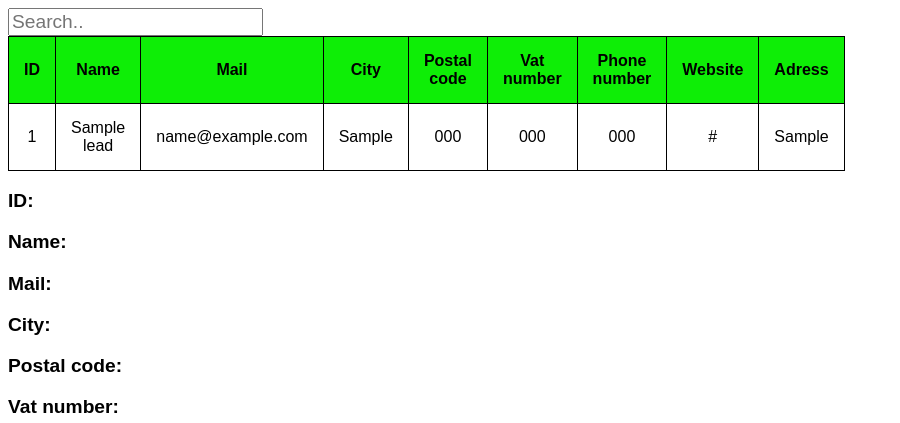
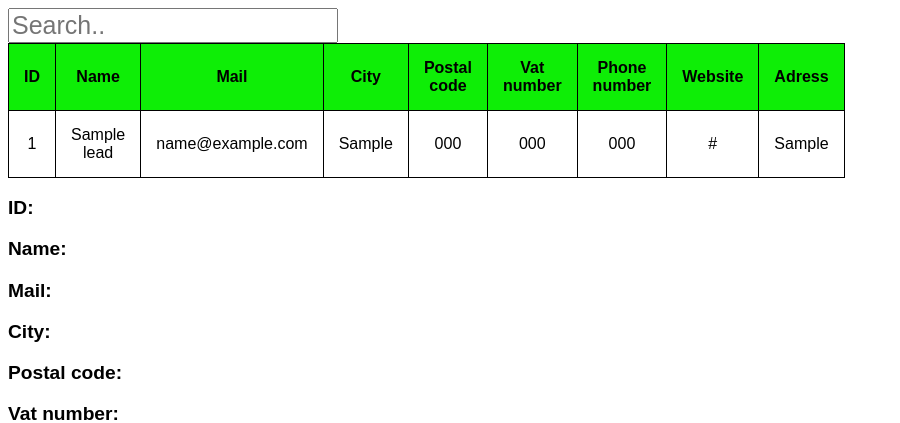
Before and after one commit to BenjaminAaris/Leads-Table, a PHP site: page / in a window 1280 px wide. Shown: the top 423 px of the page, without its empty margins (0-900 px from the left). Run offline with PHP 8.4, Linux system fonts and the light colour scheme; tables that the repository leaves empty or names only in its code hold one stand-in row (values such as "Sample post").

Commit message:
Update index.css

```diff
--- a/index.css
+++ b/index.css
@@ -16,6 +16,6 @@ table, th, tr, td {
     font-size: larger;
   }
   input {
-    font-size: larger;
+    font-size: 25px;
     font-family: Arial, Helvetica, sans-serif;
   }
```
